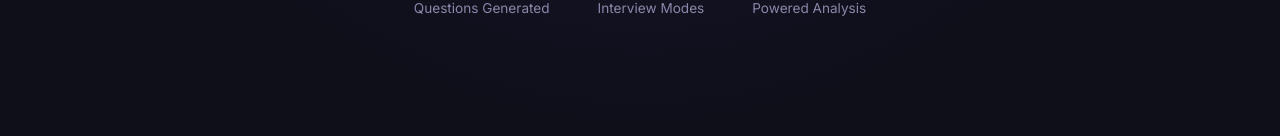
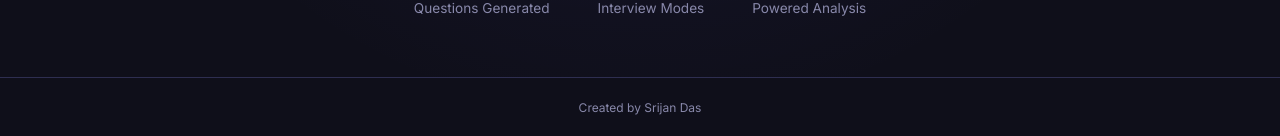
Before and after one commit to Srijan1105/InterviewAI, a website: page public/index.html in a window 1280 px wide. Shown: the part 664-800 px from the top of the page. Drawn offline with Linux system fonts and the light colour scheme.

Commit message:
Fix footer position to bottom of viewport

```diff
--- a/public/css/style.css
+++ b/public/css/style.css
@@ -851,6 +851,21 @@ select.form-control option { background: var(--bg2); }
   .hero-stats { gap: 1.5rem; }
 }
 
+/* ===== FOOTER ===== */
+footer {
+  position: fixed;
+  bottom: 0;
+  left: 0;
+  width: 100%;
+  text-align: center;
+  padding: 0.6rem;
+  font-size: 0.72rem;
+  color: var(--text-muted);
+  background: var(--bg);
+  border-top: 1px solid var(--border);
+  z-index: 50;
+}
+
 /* ===== UTILITY ===== */
 .text-muted { color: var(--text-muted); }
 .text-primary { color: var(--primary); }
```
